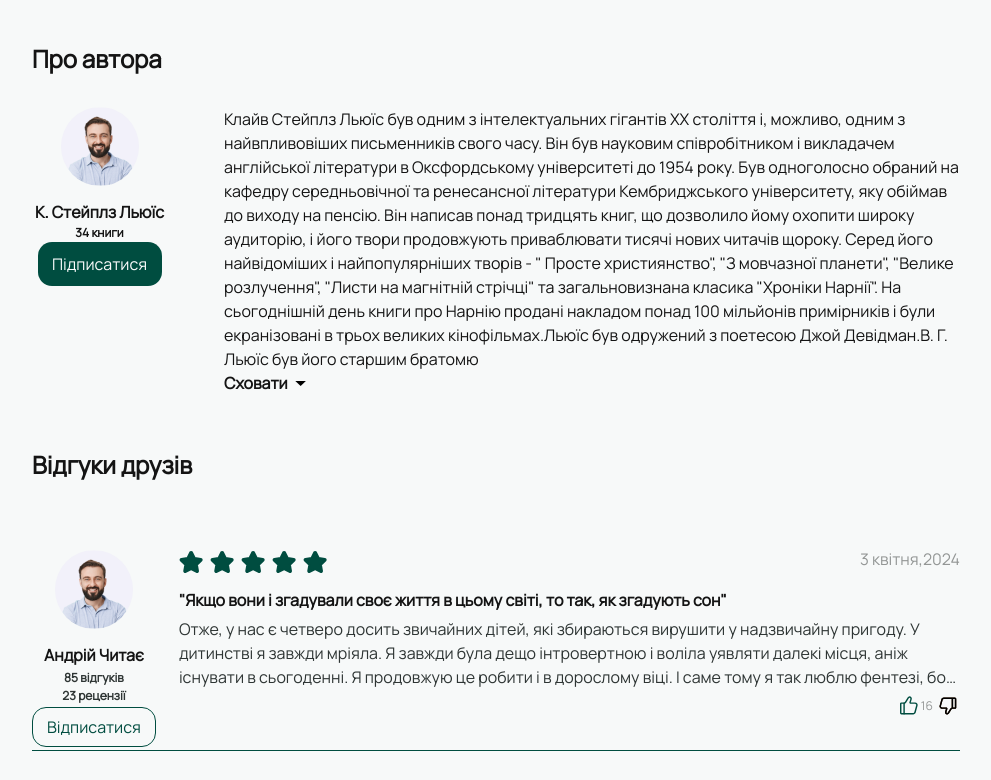
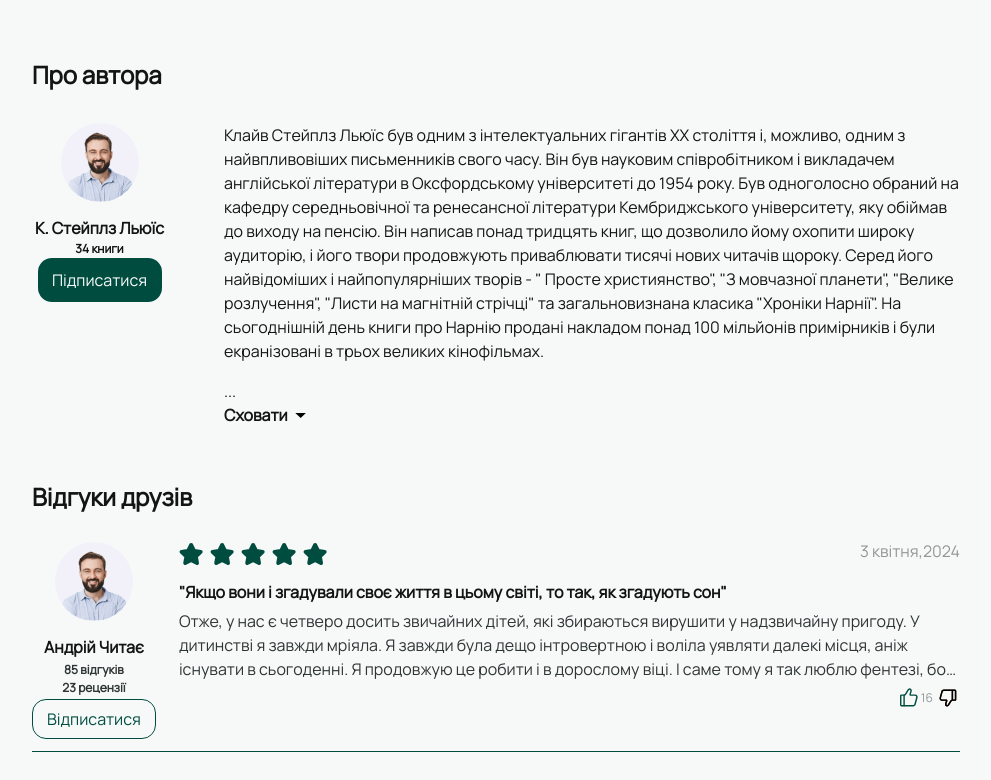
Before and after one commit to KarinaPelykh/BookSpace, a React (Vite) app: page /book in a window 1280 px wide. Shown: the part 500-1280 px from the top of the page, without its empty margins (144-1135 px from the left). Built offline with nearby package versions, Linux system fonts and the light colour scheme.

Commit message:
ADD: changes in css

```diff
--- a/src/modules/BookPage/Author/Author.jsx
+++ b/src/modules/BookPage/Author/Author.jsx
@@ -12,6 +12,8 @@ import {
   EmptySpan,
   Images,
   Section,
+  Span,
+  SpanDot,
   UserWrapp,
 } from './Author.styled';
 export const Author = () => {
@@ -47,8 +49,11 @@ export const Author = () => {
             день книги про Нарнію продані накладом понад 100 мільйонів
             примірників і були екранізовані в трьох великих кінофільмах.
             <EmptySpan></EmptySpan>
-            Льюїс був одружений з поетесою Джой Девідман.В. Г. Льюїс був його
-            старшим братомю
+            <Span>
+              Льюїс був одружений з поетесою Джой Девідман. <br /> В. Г. Льюїс
+              був його старшим братомю
+            </Span>
+            <SpanDot>...</SpanDot>
           </DescriptionAboutAuthor>
           <ButtonShow onClick={handelSetIsOpen}>
             {isOpen ? 'Показати' : 'Сховати'}
--- a/src/modules/BookPage/Author/Author.styled.js
+++ b/src/modules/BookPage/Author/Author.styled.js
@@ -89,7 +89,26 @@ export const DescriptionAboutAuthor = styled.p`
 `;
 
 export const EmptySpan = styled.span`
-  height: 1rem;
+  height: 1em;
+  display: block;
+`;
+
+export const Span = styled.span`
+  @media screen and (min-width: 1024px) {
+    display: none;
+  }
+  @media screen and (min-width: 1440px) {
+    display: flex;
+  }
+`;
+
+export const SpanDot = styled.span`
+  @media screen and (max-width: 1023px) {
+    display: none;
+  }
+  @media screen and (min-width: 1440px) {
+    display: none;
+  }
 `;
 export const ButtonShow = styled.button`
   font-weight: ${({ theme }) => theme.fontWeight.bold};
--- a/src/modules/BookPage/Book/Book.jsx
+++ b/src/modules/BookPage/Book/Book.jsx
@@ -15,7 +15,6 @@ import {
   Section,
   EmptySpan,
   WrapperRating,
-  // WrapperRating,
 } from './Book.styled';
 import { useState } from 'react';
 export const Book = () => {
--- a/src/modules/BookPage/Book/Book.styled.js
+++ b/src/modules/BookPage/Book/Book.styled.js
@@ -52,6 +52,7 @@ export const Author = styled.p`
   margin-bottom: 16px;
   @media screen and (min-width: 1024px) {
     margin: 0px;
+    margin-bottom: 16px;
     width: auto;
   }
 `;
@@ -117,12 +118,6 @@ export const WrapperRating = styled.div`
   p {
     margin: 8px 16px 0px 0px;
   }
-  @media screen and (min-width: 1024px) {
-    display: none;
-    p {
-      margin: 0px;
-    }
-  }
 `;
 export const Button = styled.button`
   font-weight: ${({ theme }) => theme.fontWeight.bold};
--- a/src/modules/BookPage/BookPage.styled.js
+++ b/src/modules/BookPage/BookPage.styled.js
@@ -22,6 +22,7 @@ export const WrapperSelect = styled.div`
   position: relative;
   display: flex;
   justify-content: space-between;
+  margin-bottom: 28px;
 `;
 export const Svg = styled.svg`
   width: 24px;
--- a/src/modules/BookPage/SliderCommentAndRewiev/Slider/Slider.css
+++ b/src/modules/BookPage/SliderCommentAndRewiev/Slider/Slider.css
@@ -1,4 +1,4 @@
-@media screen and (max-width: 1024px) {
+/* @media screen and (max-width: 1024px) {
   .swiper {
     margin-inline: 0;
     margin-top: 24px;
@@ -9,15 +9,9 @@
     }
   }
   .swiper-button-next {
-    margin: 25px;
-    margin-right: 65px;
-    margin-left: auto;
     display: none;
   }
   .swiper-button-prev {
-    margin: 25px;
-    margin-left: 65px;
-    margin-right: auto;
   }
   .swiper-button-next:after,
   .swiper-button-prev:after {
@@ -25,6 +19,7 @@
   }
   .swiper-button-prev {
     display: flex;
+    color: black;
   }
 }
 
@@ -45,11 +40,10 @@
 
 .swiper-button-next {
   color: black;
-  display: flex !important;
+  display: flex;
 }
 .swiper-pagination {
-  bottom: 20% !important;
   & span {
     background-color: black;
   }
-}
+} */
--- a/src/modules/Reviews/ItemReview/ItemReview.styled.js
+++ b/src/modules/Reviews/ItemReview/ItemReview.styled.js
@@ -151,6 +151,10 @@ export const Wrap = styled.div`
       css`
         width: 100%;
         margin-right: 0px;
+        height: auto;
+        padding-top: 0px;
+        padding-bottom: 0px;
+        margin-bottom: 12px;
       `}
     ${({ $variant }) =>
       $variant === 'slider' &&
--- a/src/modules/Reviews/Reviews.jsx
+++ b/src/modules/Reviews/Reviews.jsx
@@ -12,7 +12,9 @@ export const Reviews = ({
 }) => {
   return (
     <>
-      <TitleReview>{prop ? prop : 'Топ відгуків тижня'}</TitleReview>
+      <TitleReview $variant={variant}>
+        {prop ? prop : 'Топ відгуків тижня'}
+      </TitleReview>
       <ListReview
         isShow={isShow}
         limit={limit}
--- a/src/modules/Reviews/Reviews.styled.js
+++ b/src/modules/Reviews/Reviews.styled.js
@@ -1,4 +1,4 @@
-import styled from 'styled-components';
+import styled, { css } from 'styled-components';
 
 export const TitleReview = styled.h1`
   font-weight: ${({ theme }) => theme.fontWeight.bold};
@@ -11,6 +11,13 @@ export const TitleReview = styled.h1`
   @media screen and (min-width: 1024px) {
     font-size: ${({ theme }) => theme.fontSize.l};
   }
+
+  ${({ $variant }) =>
+    $variant === 'bookPage' &&
+    css`
+      font-weight: ${({ theme }) => theme.fontWeight.bold};
+      font-size: ${({ theme }) => theme.fontSize.l};
+    `}
 `;
 
 export const Button = styled.button`
```
